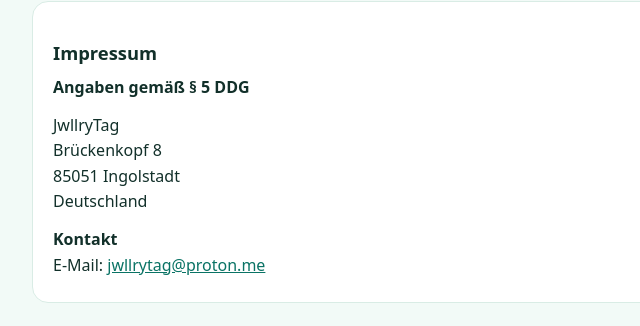
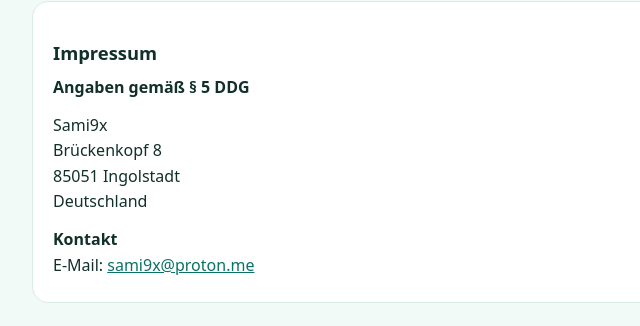
Before and after one commit to Sami9x/cocktail-datenschutz, a plain HTML site: page index.html in a window 1280 px wide. Shown: the part 2234-2560 px from the top of the page, 268-908 px from the left. Drawn offline with Linux system fonts and the light colour scheme.

Commit message:
Add files via upload

```diff
--- a/index.html
+++ b/index.html
@@ -153,13 +153,13 @@
     <h2>Impressum</h2>
     <p><strong>Angaben gemäß § 5 DDG</strong></p>
     <address>
-      JwllryTag<br>
+      Sami9x<br>
       Brückenkopf 8<br>
       85051 Ingolstadt<br>
       Deutschland
     </address>
     <p style="margin-top:12px"><strong>Kontakt</strong><br>
-      E-Mail: <a href="mailto:jwllrytag@proton.me">jwllrytag@proton.me</a>
+      E-Mail: <a href="mailto:sami9x@proton.me">sami9x@proton.me</a>
     </p>
   </section>
 </main>
```
